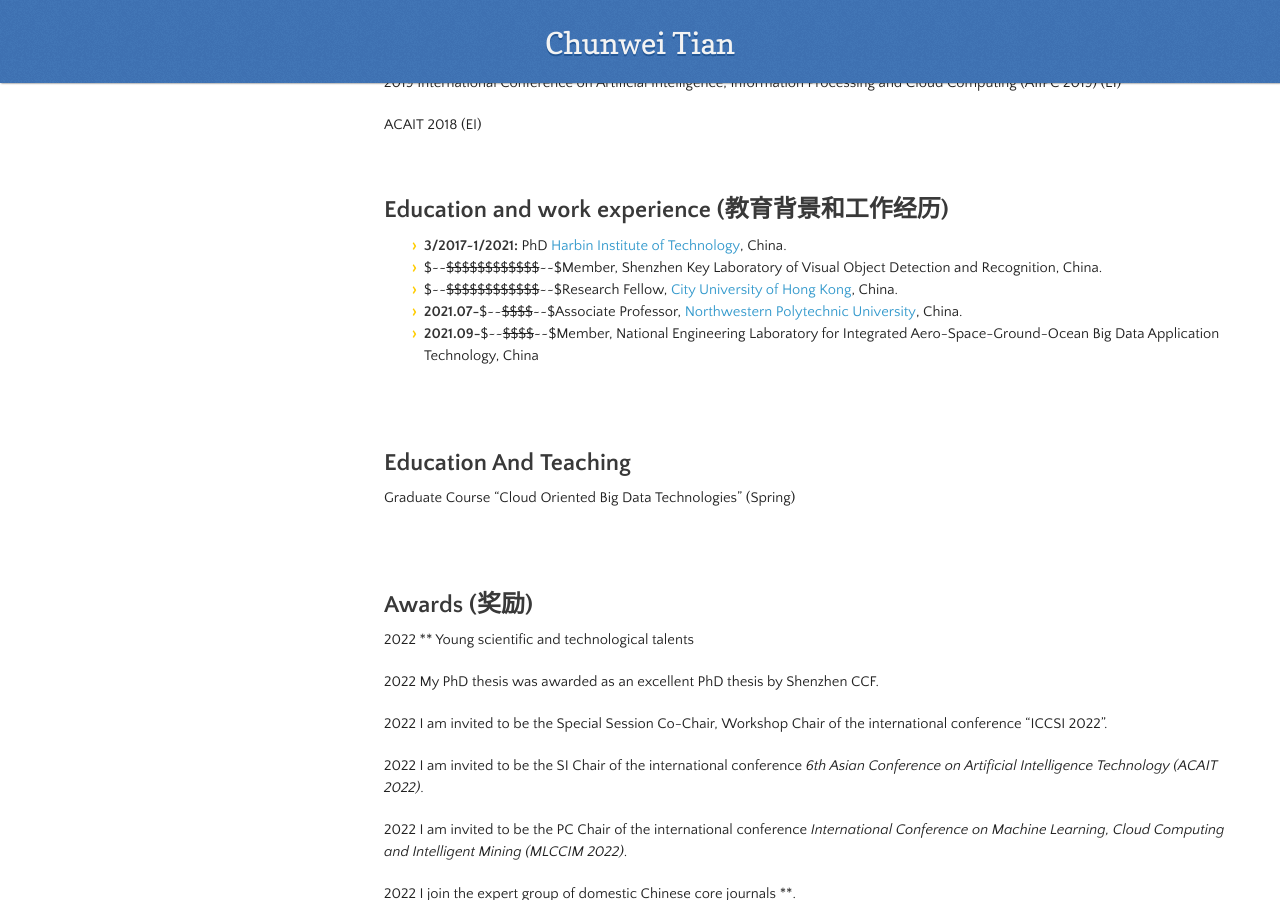
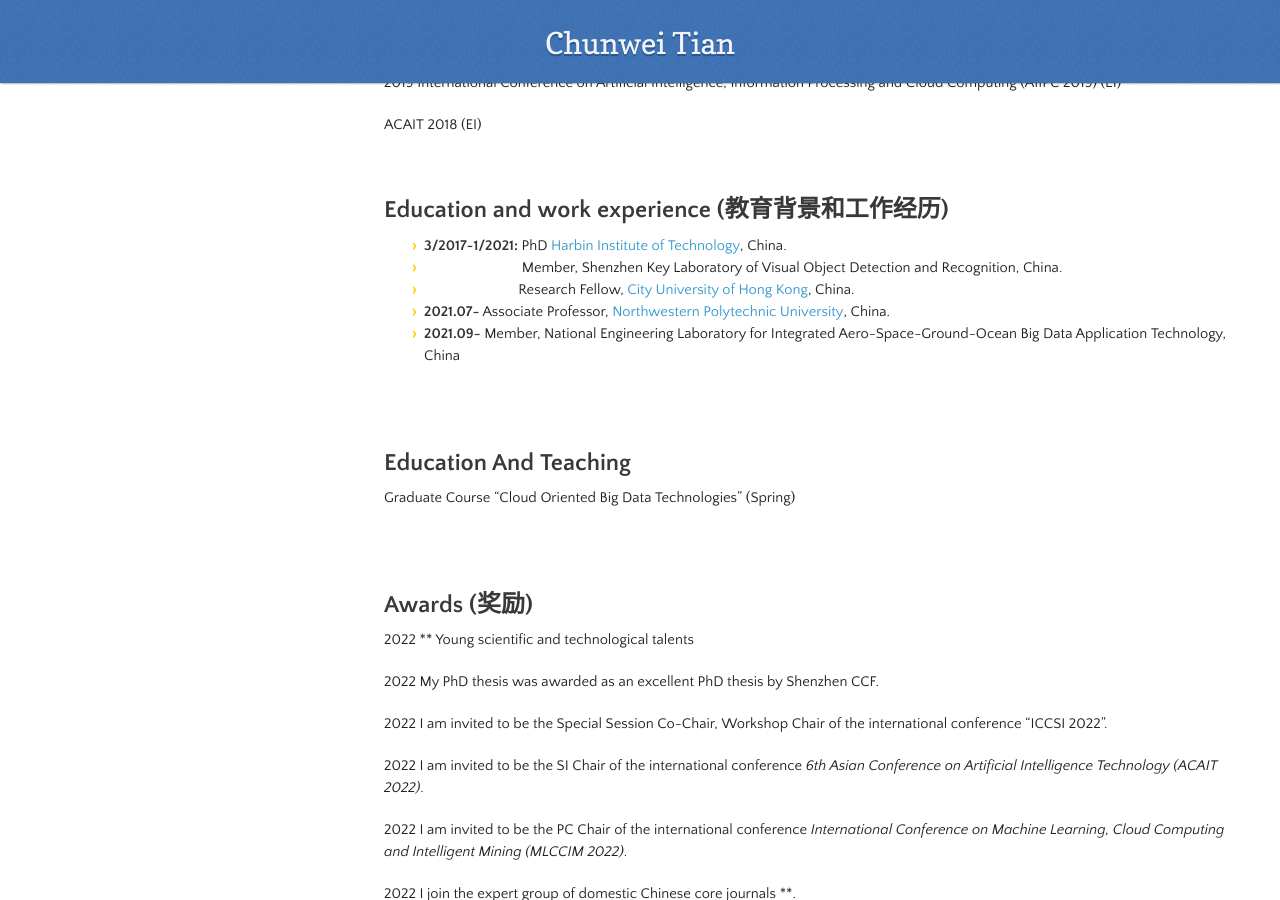
Before and after one commit to hellloxiaotian/hellloxiaotian.github.io, a Jekyll site: the page built from index.md, in a window 1280 px wide and 900 px high, scrolled down 8076 px. Built offline with Jekyll 4.4.1, drawn with Linux system fonts in a browser that asks for light colours; nearby versions of some CDN libraries; our own code applies the rules of GitHub Pages for plain Markdown files; the repository's description, which GitHub fills in, is left out; some of the changed lines change nothing that is shown.

Commit message:
Add files via upload

```diff
--- a/index.md
+++ b/index.md
@@ -323,10 +323,10 @@
 ## Education and work experience (教育背景和工作经历)
 
 - **3/2017~1/2021:** PhD   [Harbin Institute of Technology](http://www.google.com/url?q=http%3A%2F%2Fwww.hitsz.edu.cn%2Findex.html&sa=D&sntz=1&usg=AFQjCNFLsYIQ7qGqKGr_3MzQ5KcRSMkKPQ), China.
-- $~~~~$$~~~~$$~~~~$$~~~~$$~~~~$$~~~~$$~~~~$Member, Shenzhen Key Laboratory of Visual Object Detection and Recognition, China.
-- $~~~~$$~~~~$$~~~~$$~~~~$$~~~~$$~~~~$$~~~~$Research Fellow, [City University of Hong Kong](https://www.cityu.edu.hk/), China.
-- **2021.07-**$~~~~$$~~~~$$~~~~$Associate Professor, [Northwestern Polytechnic University](https://www.npu.edu/), China.
-- **2021.09-**$~~~~$$~~~~$$~~~~$Member, National Engineering Laboratory for Integrated Aero-Space-Ground-Ocean Big Data Application Technology, China
+- &emsp; &emsp; &emsp;&emsp;&emsp;&emsp;&emsp; Member, Shenzhen Key Laboratory of Visual Object Detection and Recognition, China.
+- &emsp; &emsp; &emsp;&emsp;&emsp;&emsp;&emsp;Research Fellow, [City University of Hong Kong](https://www.cityu.edu.hk/), China.
+- **2021.07-** Associate Professor, [Northwestern Polytechnic University](https://www.npu.edu/), China.
+- **2021.09-** Member, National Engineering Laboratory for Integrated Aero-Space-Ground-Ocean Big Data Application Technology, China
 
 <br/>
 <br/>
```
